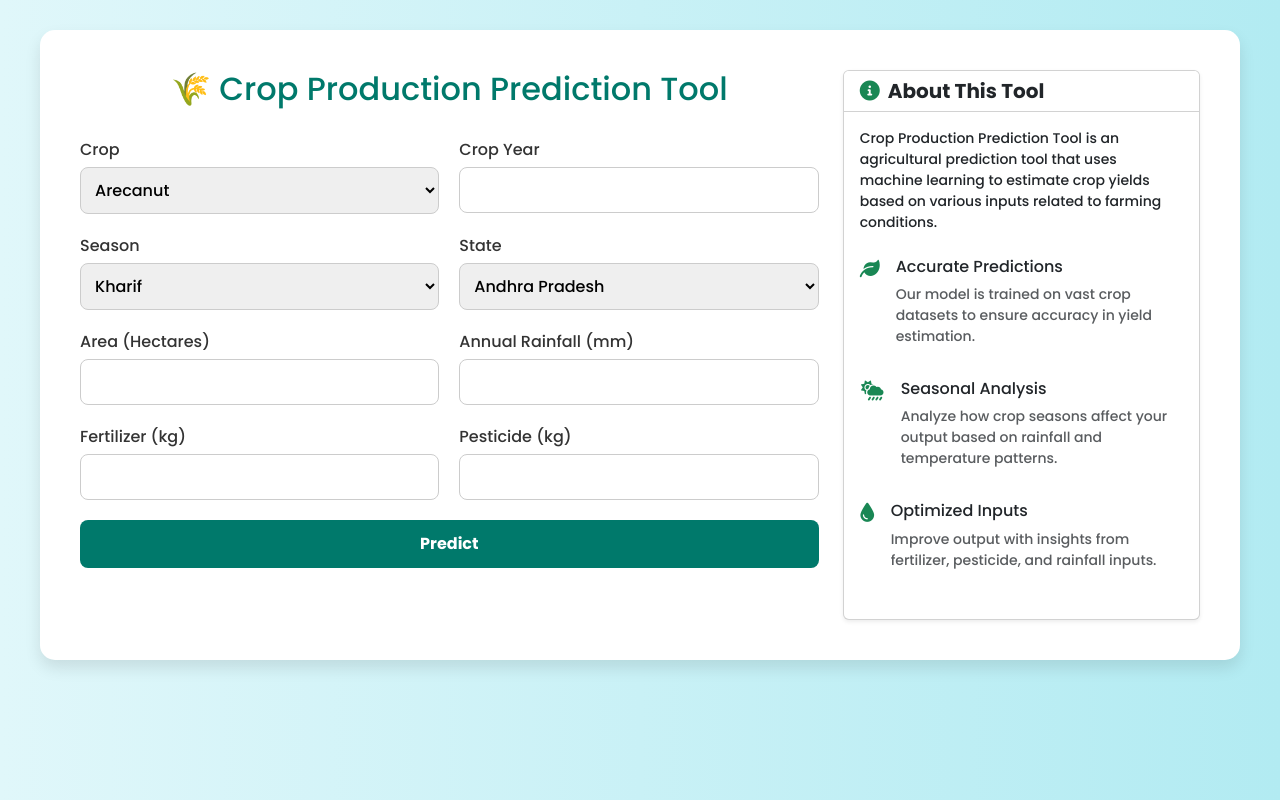
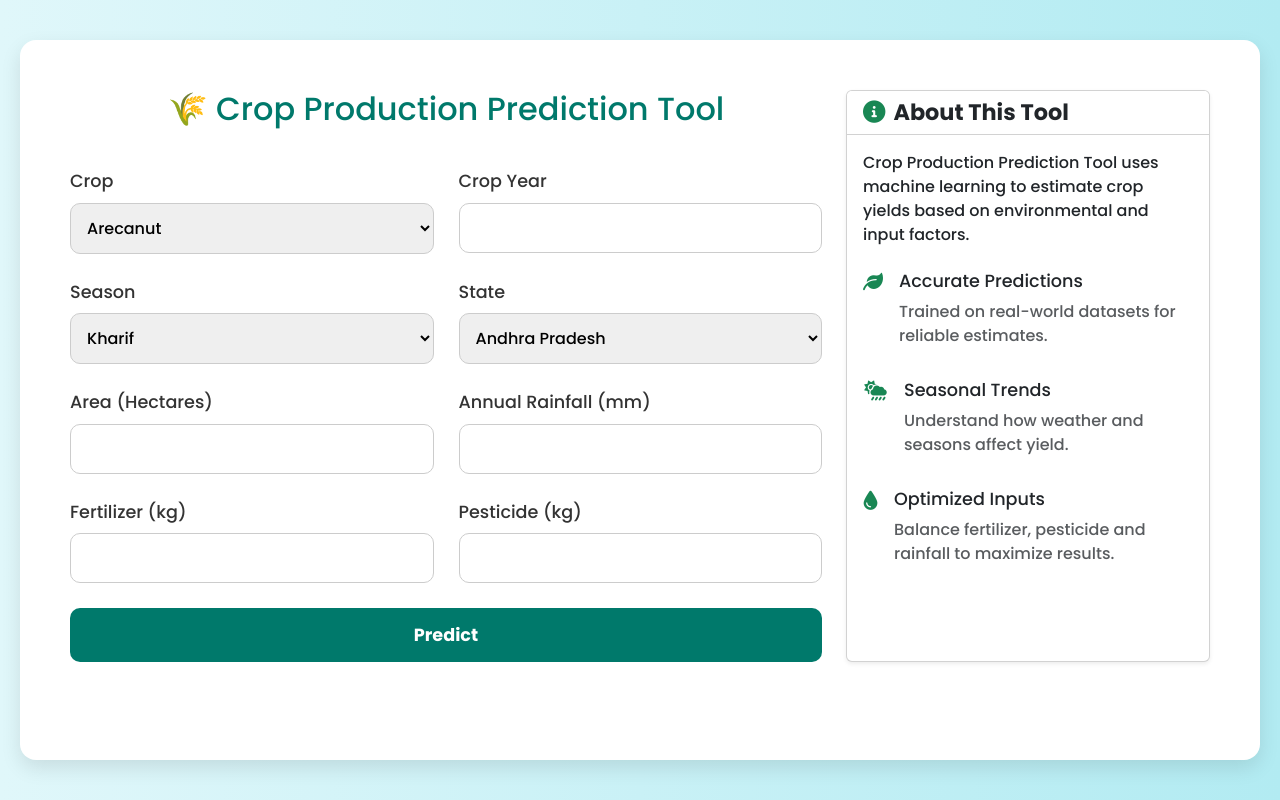
Before and after one commit to keshavagr273/crop_production_prediction, a Flask app: page / in a window 1280 px wide. Run offline with Flask 3, Linux system fonts and the light colour scheme; parts of the project's set-up code (start-up, migrations or seed data) failed here and were passed over.

Commit message:
Size of content is Changed

```diff
--- a/templates/index.html
+++ b/templates/index.html
@@ -25,41 +25,48 @@
     body {
       background: linear-gradient(to right, #e0f7fa, #b2ebf2);
       min-height: 100vh;
-      padding: 30px 15px;
+      display: flex;
+      justify-content: center;
+      align-items: center;
+      padding: 20px;
     }
 
     .container-custom {
       background: white;
-      padding: 40px;
-      border-radius: 15px;
-      box-shadow: 0 8px 16px rgba(0,0,0,0.1);
-      max-width: 1200px;
-      margin: 0 auto;
+      padding: 50px;
+      border-radius: 16px;
+      box-shadow: 0 8px 20px rgba(0,0,0,0.1);
+      max-width: 1300px;
+      width: 100%;
+      min-height: 90vh;
     }
 
     h2 {
       text-align: center;
       color: #00796b;
-      margin-bottom: 30px;
+      margin-bottom: 40px;
+      font-size: 2rem;
     }
 
     form {
       display: grid;
       grid-template-columns: 1fr 1fr;
-      gap: 20px;
+      gap: 25px;
     }
 
     label {
-      margin-bottom: 5px;
+      margin-bottom: 8px;
       font-weight: 500;
       color: #333;
+      font-size: 1.1rem;
     }
 
     input, select {
       width: 100%;
-      padding: 10px;
+      padding: 12px;
+      font-size: 1rem;
       border: 1px solid #ccc;
-      border-radius: 8px;
+      border-radius: 10px;
       transition: border-color 0.3s ease;
     }
 
@@ -70,12 +77,12 @@
 
     button {
       grid-column: span 2;
-      padding: 12px;
+      padding: 14px;
       background: #00796b;
       color: white;
       border: none;
-      border-radius: 8px;
-      font-size: 16px;
+      border-radius: 10px;
+      font-size: 1.1rem;
       font-weight: 600;
       cursor: pointer;
       transition: background 0.3s ease;
@@ -88,31 +95,32 @@
     .result {
       grid-column: span 2;
       text-align: center;
-      margin-top: 20px;
-      font-size: 18px;
+      margin-top: 25px;
+      font-size: 1.3rem;
       font-weight: 600;
       color: #004d40;
     }
 
     .card-title {
-      font-size: 20px;
+      font-size: 1.4rem;
       font-weight: 600;
     }
 
     .card-body h6 {
-      font-size: 16px;
+      font-size: 1.1rem;
     }
 
     .card-body p {
-      font-size: 14px;
+      font-size: 1rem;
     }
 
     @media (max-width: 768px) {
       form {
         grid-template-columns: 1fr;
       }
-      .col-lg-8, .col-lg-4 {
-        width: 100%;
+
+      .container-custom {
+        padding: 30px 20px;
       }
     }
   </style>
@@ -127,12 +135,11 @@
       <form method="post">
         <div>
           <label for="Crop">Crop</label>
-          <select name="Crop" id="Crop">
+          <select name="Crop" id="Crop" required>
               {% for crop in ['Arecanut', 'Arhar/Tur', 'Banana', 'Barley', 'Bajra', 'Black pepper', 'Cardamom', 'Cashewnut', 'Castor seed', 'Coconut ', 'Coriander', 'Cotton(lint)', 'Cowpea(Lobia)', 'Dry chillies', 'Garlic', 'Ginger', 'Gram', 'Groundnut', 'Guar seed', 'Horse-gram', 'Jowar', 'Jute', 'Khesari', 'Linseed', 'Maize', 'Masoor', 'Mesta', 'Moong(Green Gram)', 'Moth', 'Niger seed', 'Oilseeds total', 'Onion', 'Other Cereals', 'Other Kharif pulses', 'Other Rabi pulses', 'Other Summer Pulses', 'Peas & beans (Pulses)', 'Potato', 'Rapeseed &Mustard', 'Ragi', 'Rice', 'Safflower', 'Sannhamp', 'Sesamum', 'Small millets', 'Soyabean', 'Sugarcane', 'Sunflower', 'Sweet potato', 'Tapioca', 'Tobacco', 'Turmeric', 'Urad', 'Wheat', 'other oilseeds'] %}
                 <option>{{ crop }}</option>
               {% endfor %}
             </select>
-
         </div>
 
         <div>
@@ -142,7 +149,7 @@
 
         <div>
           <label for="Season">Season</label>
-          <select name="Season" id="Season">
+          <select name="Season" id="Season" required>
             <option>Kharif</option>
             <option>Rabi</option>
             <option>Summer</option>
@@ -151,12 +158,11 @@
 
         <div>
           <label for="State">State</label>
-          <select name="State" id="State">
+          <select name="State" id="State" required>
               {% for state in ['Andhra Pradesh', 'Arunachal Pradesh', 'Assam', 'Bihar', 'Chhattisgarh', 'Delhi', 'Goa', 'Gujarat', 'Haryana', 'Himachal Pradesh', 'Jammu and Kashmir', 'Jharkhand', 'Karnataka', 'Kerala', 'Madhya Pradesh', 'Maharashtra', 'Manipur', 'Meghalaya', 'Mizoram', 'Nagaland', 'Odisha', 'Puducherry', 'Punjab', 'Rajasthan', 'Sikkim', 'Tamil Nadu', 'Telangana', 'Tripura', 'Uttar Pradesh', 'Uttarakhand', 'West Bengal'] %}
                 <option>{{ state }}</option>
               {% endfor %}
             </select>
-
         </div>
 
         <div>
@@ -183,12 +189,11 @@
 
         {% if prediction is not none %}
         <div class="result">
-            🌱 <strong>Predicted Yield:</strong> {{ '%.2f' % prediction }} metric tons/hectare
-            <p style="margin-top: 10px; font-size: 14px; color: #555;">
-                This value represents the estimated crop yield based on your inputs. Please note that actual results may vary due to real-world farming and environmental conditions.
-            </p>
+          🌱 <strong>Predicted Yield:</strong> {{ '%.2f' % prediction }} metric tons/hectare
+          <p style="margin-top: 10px; font-size: 1rem; color: #555;">
+            This value is an estimate based on your inputs. Real-world outcomes may vary based on field and weather conditions.
+          </p>
         </div>
-
         {% endif %}
       </form>
     </div>
@@ -204,8 +209,7 @@
         </div>
         <div class="card-body">
           <p class="card-text mb-4">
-            Crop Production Prediction Tool is an agricultural prediction tool that uses machine learning to
-            estimate crop yields based on various inputs related to farming conditions.
+            Crop Production Prediction Tool uses machine learning to estimate crop yields based on environmental and input factors.
           </p>
 
           <div class="d-flex mb-3">
@@ -214,9 +218,7 @@
             </div>
             <div>
               <h6 class="fw-medium">Accurate Predictions</h6>
-              <p class="text-muted small">
-                Our model is trained on vast crop datasets to ensure accuracy in yield estimation.
-              </p>
+              <p class="text-muted small">Trained on real-world datasets for reliable estimates.</p>
             </div>
           </div>
 
@@ -225,10 +227,8 @@
               <i class="fas fa-cloud-sun-rain fa-lg"></i>
             </div>
             <div>
-              <h6 class="fw-medium">Seasonal Analysis</h6>
-              <p class="text-muted small">
-                Analyze how crop seasons affect your output based on rainfall and temperature patterns.
-              </p>
+              <h6 class="fw-medium">Seasonal Trends</h6>
+              <p class="text-muted small">Understand how weather and seasons affect yield.</p>
             </div>
           </div>
 
@@ -238,9 +238,7 @@
             </div>
             <div>
               <h6 class="fw-medium">Optimized Inputs</h6>
-              <p class="text-muted small">
-                Improve output with insights from fertilizer, pesticide, and rainfall inputs.
-              </p>
+              <p class="text-muted small">Balance fertilizer, pesticide and rainfall to maximize results.</p>
             </div>
           </div>
         </div>
```
Also changed, not shown: readme.md (added).
